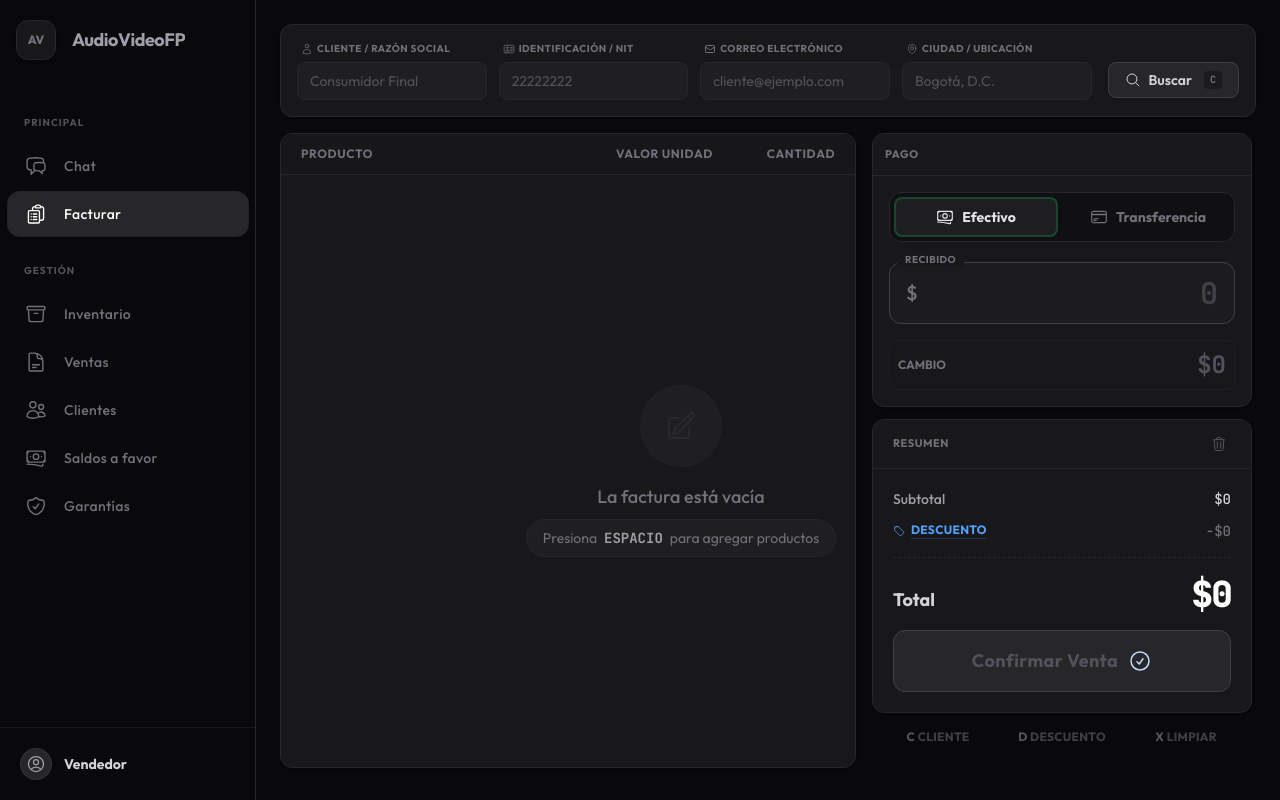
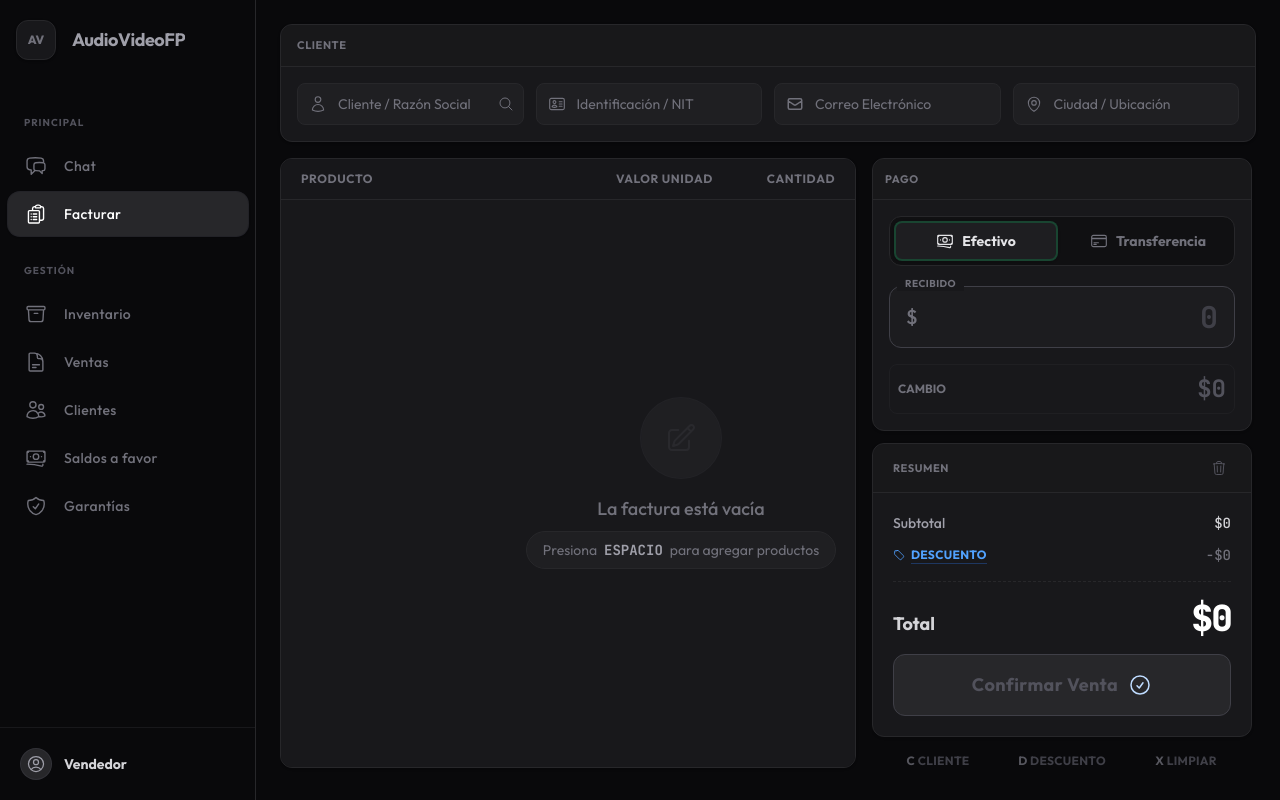
Before and after one commit to Sebasxs/smart-pos, a React (Vite) app in the folder client/: page /billing in a window 1280 px wide. Built offline with nearby package versions, Linux system fonts and the light colour scheme.

Commit message:
feat(ui): refactor CustomerHeader component for improved input handling and layout

```diff
--- a/client/src/components/billing/CustomerHeader.tsx
+++ b/client/src/components/billing/CustomerHeader.tsx
@@ -1,43 +1,51 @@
+import { type ReactNode } from 'react';
 import {
    HiOutlineUser,
    HiOutlineIdentification,
    HiOutlineMapPin,
    HiOutlineMagnifyingGlass,
-   HiOutlineXMark,
+   HiOutlineTrash,
 } from 'react-icons/hi2';
 import { HiOutlineMail } from 'react-icons/hi';
 import { useBillingStore } from '../../store/billingStore';
 
 const InputGroup = ({
    value,
-   placeholder,
    onChange,
    icon: Icon,
    label,
+   rightElement,
 }: {
    value: string;
-   placeholder: string;
    onChange: (val: string) => void;
    icon: React.ElementType;
    label: string;
+   rightElement?: ReactNode;
 }) => (
-   <div className="flex flex-col gap-1.5 flex-1 min-w-[150px]">
-      <label className="text-[10px] uppercase font-bold text-zinc-500 tracking-wider ml-1 flex items-center gap-1">
-         <Icon size={12} /> {label}
-      </label>
-      <div className="relative group">
-         <input
-            value={value}
-            onChange={e => onChange(e.target.value)}
-            placeholder={placeholder}
-            className="
-               w-full bg-zinc-800/50 hover:bg-zinc-800 focus:bg-zinc-800
-               border border-zinc-800 focus:border-indigo-500/50
-               rounded-lg px-3 py-2 text-sm text-zinc-200 placeholder:text-zinc-600
-               outline-none transition-all duration-200
-            "
-         />
+   <div className="relative group flex-1 min-w-[150px]">
+      {/* Icono a la izquierda (Posición absoluta) */}
+      <div className="absolute left-3 top-1/2 -translate-y-1/2 text-zinc-500 pointer-events-none transition-colors group-focus-within:text-blue-500/80">
+         <Icon size={18} />
       </div>
+
+      {/* Input */}
+      <input
+         value={value}
+         onChange={e => onChange(e.target.value)}
+         placeholder={label} // El label ahora es el placeholder
+         className={`
+            w-full bg-zinc-800/50 hover:bg-zinc-800 focus:bg-zinc-800
+            border border-zinc-800 focus:border-blue-500/50
+            rounded-lg py-2.5 text-sm text-zinc-200 placeholder:text-zinc-500
+            outline-none transition-all duration-200
+            pl-10 ${rightElement ? 'pr-10' : 'pr-3'}
+         `}
+      />
+
+      {/* Elemento a la derecha (Botón de búsqueda) */}
+      {rightElement && (
+         <div className="absolute right-1 top-1/2 -translate-y-1/2">{rightElement}</div>
+      )}
    </div>
 );
 
@@ -54,66 +62,61 @@ export const CustomerHeader = ({ onSearchRequest }: { onSearchRequest: () => voi
    const hasCustomerData = Object.values(customer).some(val => val.trim() !== '');
 
    return (
-      <div className="flex flex-col lg:flex-row items-end gap-4 p-4 bg-zinc-900 border border-zinc-800 rounded-xl shadow-sm">
-         <div className="flex-1 w-full grid grid-cols-1 sm:grid-cols-2 lg:grid-cols-4 gap-3">
+      <div className="flex flex-col bg-zinc-900 border border-zinc-800 rounded-xl shadow-sm overflow-hidden">
+         {/* Header Estilo Unificado */}
+         <div className="py-3 px-4 border-b border-zinc-800 bg-zinc-900/50 flex justify-between items-center">
+            <h2 className="text-zinc-500 text-[11px] font-bold uppercase tracking-wider">
+               Cliente
+            </h2>
+
+            {hasCustomerData && (
+               <button
+                  onClick={resetCustomer}
+                  className="text-zinc-600 hover:text-red-400 transition-colors cursor-pointer"
+                  title="Limpiar datos del cliente"
+               >
+                  <HiOutlineTrash size={16} />
+               </button>
+            )}
+         </div>
+
+         {/* Contenido de Inputs (Labels convertidos en Placeholders) */}
+         <div className="p-4 grid grid-cols-1 sm:grid-cols-2 lg:grid-cols-4 gap-3">
             <InputGroup
                label="Cliente / Razón Social"
                value={customer.name}
-               placeholder="Consumidor Final"
                onChange={v => updateField('name', v)}
                icon={HiOutlineUser}
+               rightElement={
+                  <button
+                     onClick={onSearchRequest}
+                     className="p-1.5 text-zinc-500 hover:text-white hover:bg-zinc-700 rounded-md transition-colors cursor-pointer"
+                     title="Buscar Cliente (C)"
+                  >
+                     <HiOutlineMagnifyingGlass size={16} />
+                  </button>
+               }
             />
+
             <InputGroup
                label="Identificación / NIT"
                value={customer.taxId}
-               placeholder="22222222"
                onChange={v => updateField('taxId', v)}
                icon={HiOutlineIdentification}
             />
             <InputGroup
                label="Correo Electrónico"
                value={customer.email}
-               placeholder="cliente@ejemplo.com"
                onChange={v => updateField('email', v)}
                icon={HiOutlineMail}
             />
             <InputGroup
                label="Ciudad / Ubicación"
                value={customer.city}
-               placeholder="Bogotá, D.C."
                onChange={v => updateField('city', v)}
                icon={HiOutlineMapPin}
             />
          </div>
-
-         {/* Botones de Acción */}
-         <div className="flex items-center gap-2 shrink-0 pb-0.5">
-            {hasCustomerData && (
-               <button
-                  onClick={resetCustomer}
-                  className="h-9 w-9 flex items-center justify-center rounded-lg text-zinc-500 hover:text-red-400 hover:bg-red-500/10 border border-transparent hover:border-red-500/20 transition-all"
-                  title="Limpiar datos"
-               >
-                  <HiOutlineXMark size={20} />
-               </button>
-            )}
-
-            <button
-               onClick={onSearchRequest}
-               className="
-                  flex items-center gap-2 px-4 h-9 rounded-lg
-                  bg-zinc-800 text-zinc-300 border border-zinc-700
-                  hover:bg-zinc-700 hover:text-white hover:border-zinc-600
-                  active:scale-95 transition-all text-sm font-semibold shadow-sm
-               "
-            >
-               <HiOutlineMagnifyingGlass size={16} />
-               <span>Buscar</span>
-               <kbd className="hidden lg:inline text-[10px] bg-black/30 px-1.5 py-0.5 rounded text-zinc-500 ml-1">
-                  C
-               </kbd>
-            </button>
-         </div>
       </div>
    );
 };
```
